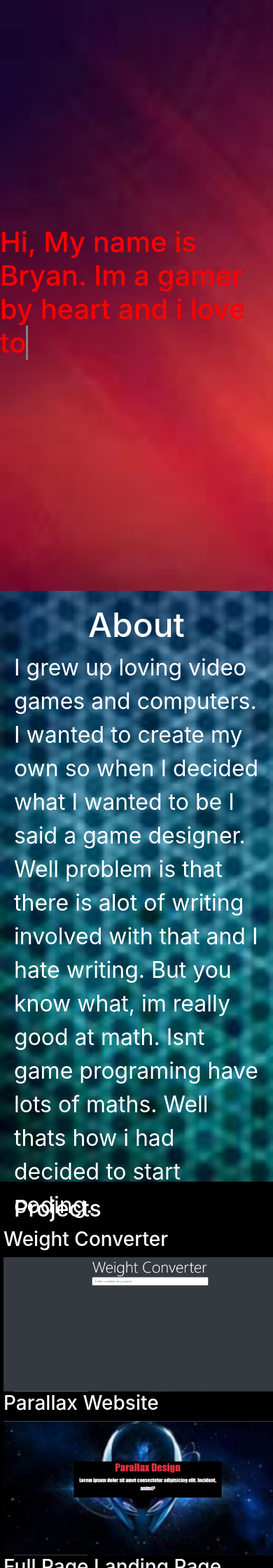
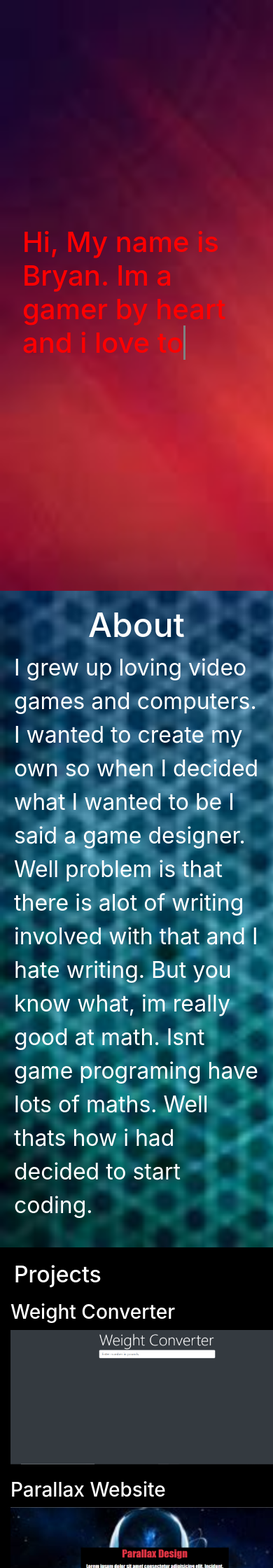
Before and after one commit to BryanTop/RwbyPandaPortfolioBackend, a web app: file index.html in a window 390 px wide; the page is wider, and only the part inside the window is pictured. Shown: the top 2240 px of that part at 70% size. Run offline with its HTML, style and script files only (its server is not run), Linux system fonts and the light colour scheme; some libraries are stand-ins or nearby versions.

Commit message:
fixed mobile friendly issues

```diff
--- a/css/style.css
+++ b/css/style.css
@@ -14,13 +14,16 @@ body {
   background-repeat: no-repeat;
   background-attachment: fixed;
 }
+#showcase h1 {
+  padding: 2rem;
+}
 
 .txt {
   border-right: 0.2rem solid grey;
 }
 
 #aboutSection {
-  height: 100vh;
+  height: 100%;
   width: 100vw;
   padding: 20px;
   background: url("../images/blueBackground.jpg");
@@ -36,10 +39,11 @@ body {
 }
 #aboutSection p {
   font-size: 2em;
+  height: 100%;
 }
 
 #projectSection {
-  height: 100vh;
+  height: 100%;
   width: 100vw;
   padding: 20px;
   background: black;
--- a/main.js
+++ b/main.js
@@ -76,7 +76,8 @@ function init() {
         a.style.textDecoration = 'none';
         a.style.background = 'blue'
 
-        div.classList = ['col-md-3', 'm-3']
+        div.classList = ['col-md-3', 'm-3', 'col-xs-1'];
+        div.style.margin = '10px';
         div.appendChild(a);
         projectArea.appendChild(div);
 
--- a/style.sass
+++ b/style.sass
@@ -12,12 +12,14 @@ body
     background-size: cover
     background-repeat: no-repeat
     background-attachment: fixed
+    h1
+        padding: 2rem
 
 .txt
     border-right: 0.2rem solid grey
 
 #aboutSection
-    height: 100vh
+    height: 100%
     width: 100vw
     padding: 20px
     background: url('../images/blueBackground.jpg')
@@ -31,9 +33,10 @@ body
         font-size: 3em
     p
         font-size: 2em
+        height: 100%
 
 #projectSection
-    height: 100vh
+    height: 100%
     width: 100vw
     padding: 20px
     background: black
```
Also changed, not shown: 1 other file.
